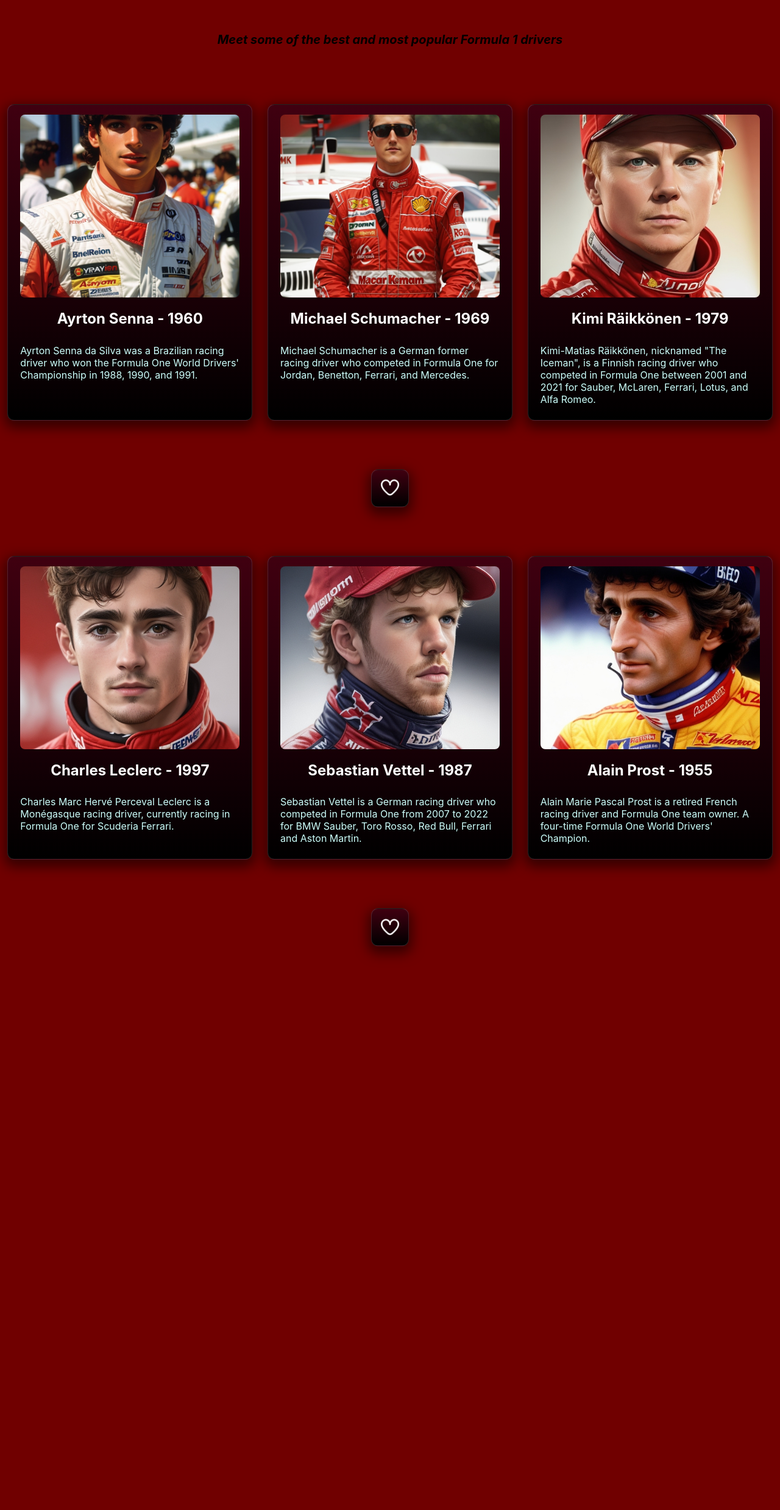
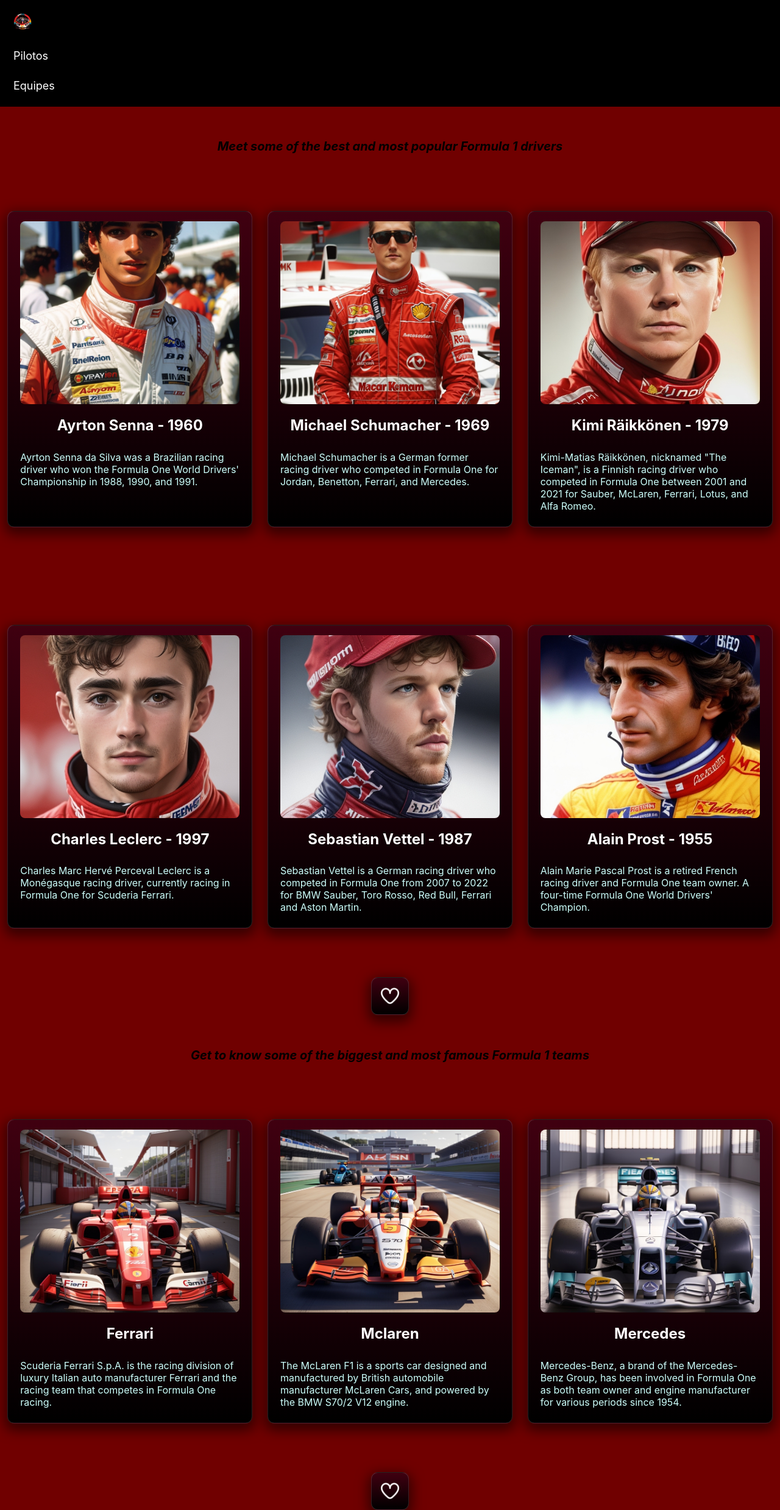
Before and after one commit to lykariii/portifolio-desafio, a plain HTML site: page index.html in a window 1280 px wide. Shown: the whole page at 61% size. Before the commit the page ends 1552 px from the top, so only its background shows below. Drawn offline with Linux system fonts and the light colour scheme.

Commit message:
header, icon and more cards

```diff
--- a/css.css
+++ b/css.css
@@ -135,3 +135,49 @@
     display: flex;
     justify-content: space-around;
 }
+
+.site-header {
+  position: relative;
+  background-color: #def7ff;
+}
+
+.header {
+  overflow: hidden;
+  background-color: black;
+  padding: 10px 10px;
+}
+.header a {
+  float: left;
+  color: white;
+  text-align: center;
+  padding: 12px;
+  text-decoration: none;
+  font-size: 18px;
+  line-height: 25px;
+  border-radius: 4px;
+}
+
+.header a img {
+  font-size: 25px;
+  font-weight: bold;
+  width: 30px;
+}
+
+.header .link:hover {
+  background-color: #700000;
+  color: black;
+}
+
+.header-right {
+  float: right;
+}
+
+  .header a {
+    float: none;
+    display: block;
+    text-align: left;
+  }
+  .header-right {
+    float: none;
+  }
+}
--- a/index.html
+++ b/index.html
@@ -6,10 +6,21 @@
   <meta http-equiv="X-UA-Compatible" content="IE=edge">
   <meta name="viewport" content="width=device-width, initial-scale=1.0">
   <link rel='stylesheet' href='css.css'>
-  <title>portifolio</title>
+  <link rel="shortcut icon" type="image/jpg" href="img/3D_Animation_Style_logo_redonda_de_um_carro_de_f1_0-removebg-preview.png"/>
+  <title>Formula 1</title>
 </head>
 <body>
+  <header >
+    <div class="header">
+      <a href="#default" class="logo"><img class='imagem' src="img/3D_Animation_Style_logo_redonda_de_um_carro_de_f1_0-removebg-preview.png"/></a>
+      <div class="header-right">
+        <a class="link" href="#pilotos">Pilotos</a>
+        <a class="link" href="#equipes">Equipes</a>
+      </div>
+    </div>
+  </header>
 
+  <div id="pilotos">
     <div class="text">
       <h1>Meet some of the best and most popular Formula 1 drivers</h1>
     </div>
@@ -39,8 +50,6 @@
         </div>
       </div>
         </div>
-          <div class="coracao">
-            <button class="button-swing"><img class='like' src="img/heart.png" /></button></div>
 
             <div class="listcard">
               <div class="card">
@@ -69,6 +78,45 @@
                     </div>
                       <div class="coracao">
                         <button class="button-swing"><img class='like' src="img/heart.png" /></button></div>
+                      </div>
+
+
+                      <div id="equipes">
+                        <div class="text">
+                          <h1>Get to know some of the biggest and most famous Formula 1 teams</h1>
+                        </div>
+
+                        <div class="listcard">
+                      <div class="card">
+                        <div class='meio'>
+                          <img class='imagem' src="img/3D_Animation_Style_carro_de_f1_da_ferrari_0.jpg" alt="NFT" />
+                          <h2>Ferrari</h2>
+                          <p class='description'>Scuderia Ferrari S.p.A. is the racing division of luxury Italian auto manufacturer Ferrari and the racing team that competes in Formula One racing.</p>
+                        </div>
+                      </div>
+
+                        <div class="card">
+                            <div class='meio'>
+                              <img class='imagem' src="img/3D_Animation_Style_carro_de_f1_da_mclaren_1.jpg" alt="NFT" />
+                              <h2> Mclaren</h2>
+                              <p class='description'>The McLaren F1 is a sports car designed and manufactured by British automobile manufacturer McLaren Cars, and powered by the BMW S70/2 V12 engine.</p>
+                            </div>
+                          </div>
+
+                          <div class="card">
+                            <div class='meio'>
+                              <img class='imagem' src="img/3D_Animation_Style_carro_de_f1_da_mercedes_3.jpg" alt="NFT" />
+                              <h2> Mercedes</h2>
+                              <p class='description'>Mercedes-Benz, a brand of the Mercedes-Benz Group, has been involved in Formula One as both team owner and engine manufacturer for various periods since 1954.</p>
+                            </div>
+                          </div>
+                            </div>
+
+
+
+                                          <div class="coracao">
+                                            <button class="button-swing"><img class='like' src="img/heart.png" /></button></div>
+                                          </div>
 
 </body>
 
```
Also changed, not shown: img/3D_Animation_Style_carro_de_f1_da_ferrari_0.jpg (added), img/3D_Animation_Style_carro_de_f1_da_mclaren_1.jpg (added), img/3D_Animation_Style_carro_de_f1_da_mercedes_3.jpg (added), img/3D_Animation_Style_carro_de_f1_da_red_bull_racing_2.jpg (added), img/3D_Animation_Style_logo_redonda_de_um_carro_de_f1_0-removebg-preview.png (added).
